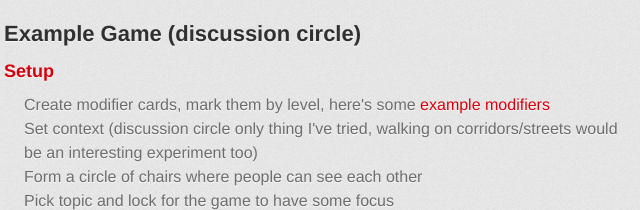
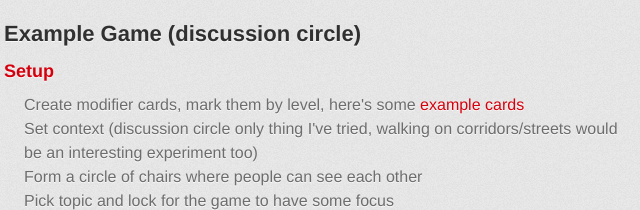
Before and after one commit to jussiholtta/socialrules, a plain HTML site: page index.html in a window 1280 px wide. Shown: the part 858-1068 px from the top of the page, 326-966 px from the left. Drawn offline with Linux system fonts and the light colour scheme; a web font is replaced by a local one.

Commit message:
added example cards

```diff
--- a/index.html
+++ b/index.html
@@ -66,7 +66,7 @@
 <a id="setup" class="anchor" href="#setup" aria-hidden="true"><span aria-hidden="true" class="octicon octicon-link"></span></a>Setup</h3>
 
 <ul>
-<li>Create modifier cards, mark them by level, here's some <a href="https://github.com/jussiholtta/socialrules/blob/master/modifiers.txt">example modifiers</a>
+<li>Create modifier cards, mark them by level, here's some <a href="cards/">example cards</a>
 </li>
 <li>Set context (discussion circle only thing I've tried, walking on corridors/streets would be an interesting experiment too)</li>
 <li>Form a circle of chairs where people can see each other</li>
```
Also changed, not shown: cards/back.svg.png (added), cards/level1_14.svg.png (added), cards/level2_34.svg.png (added), cards/level3_48.svg.png (added).
